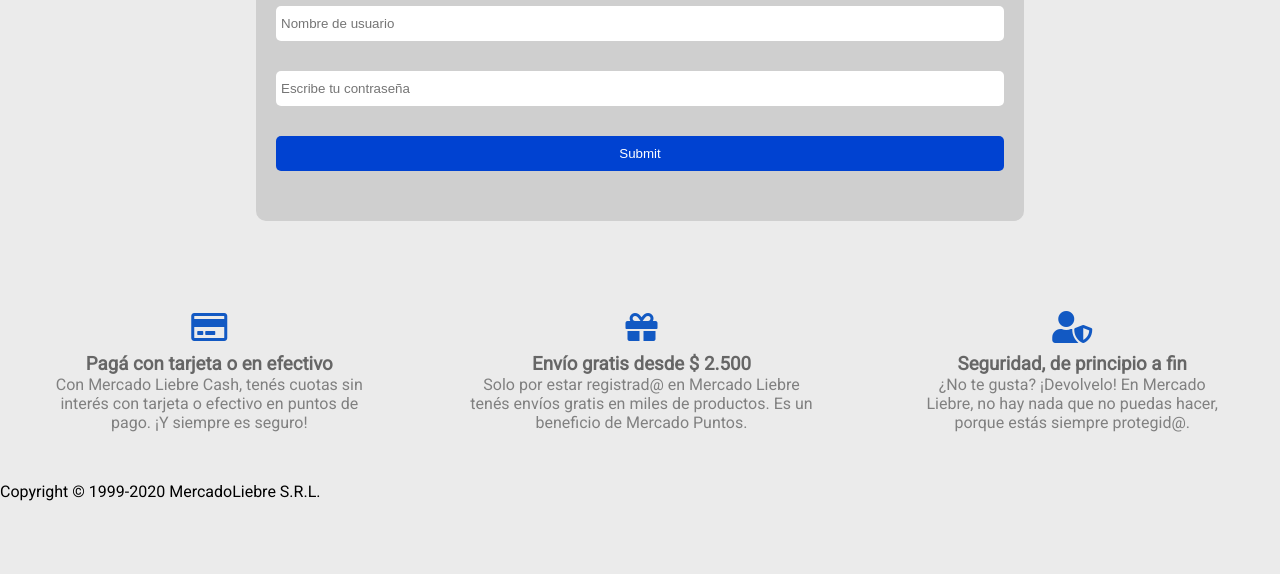
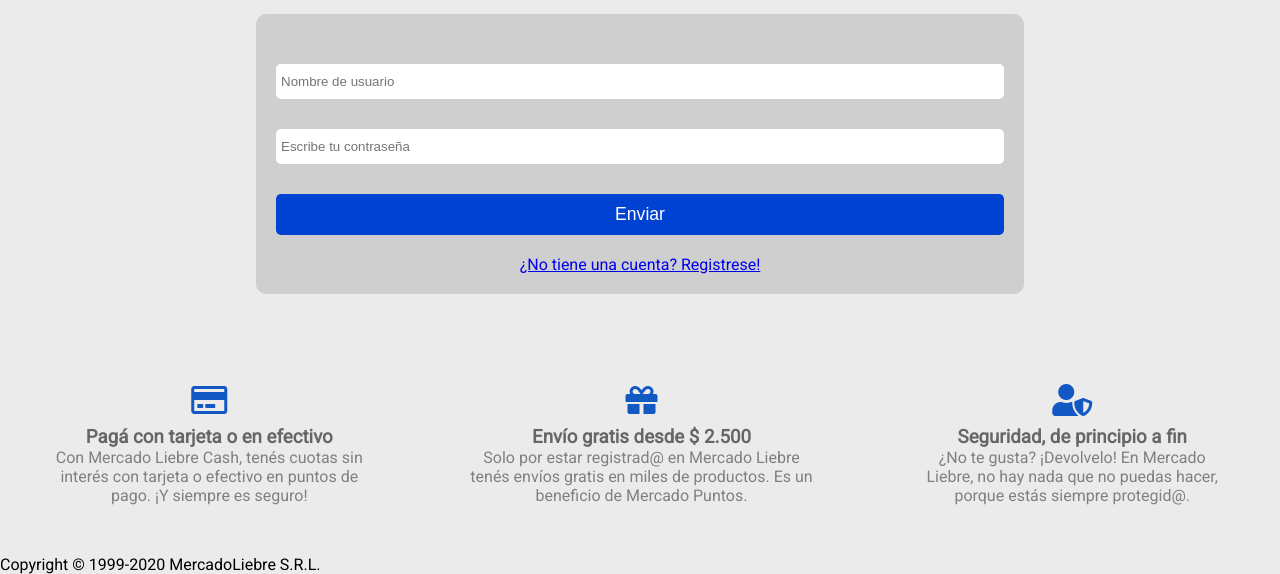
Before and after one commit to Alejo-Baert/MercadoLiebre, a website: page mercadolibre/views/login.html in a window 1280 px wide. Shown: the part 266-840 px from the top of the page. Before the commit the page ends 800 px from the top, so only its background shows below. Drawn offline with Linux system fonts and the light colour scheme.

Commit message:
editado- login - register

```diff
--- a/mercadolibre/public/css/styles.css
+++ b/mercadolibre/public/css/styles.css
@@ -153,18 +153,30 @@ footer .copyright{
     width: 100%;
     border-radius: 5px;
 }
-.formulario button, .formulario button a{
-    color: rgb(0, 0, 0);
+.formulario .buttons-register{
+    text-align: center;
+}
+.formulario .buttons-register button{
     border: none;
-    text-decoration: none;
     padding: 10px;
 }
-.form-enviar{
+.formulario .buttons-register button a{
+    color: black;
+    text-decoration: none;
+}
+
+.enviar-login{
     background-color: #0042d1;
+    display: flex;
+    justify-content: center;
+}
+.enviar-login button{
+    background: none;
     color: white;
-    text-align: center;
+    border: none;
+    font-size: 1.1em;
 }
-.form-enviar:hover{
+.enviar-login:hover{
     background-color:#0022AA;
 }
 
--- a/mercadolibre/views/login.html
+++ b/mercadolibre/views/login.html
@@ -46,10 +46,17 @@
 
     </header>
 
+    <h1 style="text-align: center;margin-top: 20px;">Inicie sesión!</h1>
+
     <form action="" class="formulario">
         <input type="text" class="input-form" placeholder="Nombre de usuario">
         <input type="password" class="input-form" placeholder="Escribe tu contraseña">
-        <input type="submit" class="input-form form-enviar">
+        <div class="input-form enviar-login">
+            <button type="submit">Enviar</button>
+        </div>
+        <div style="text-align: center; margin-top: 20px;">
+            <a href="/register">¿No tiene una cuenta? Registrese!</a>
+        </div>
     </form>
 
     <footer>
```
Also changed, not shown: mercadolibre/views/register.html (+5 -2 lines).
